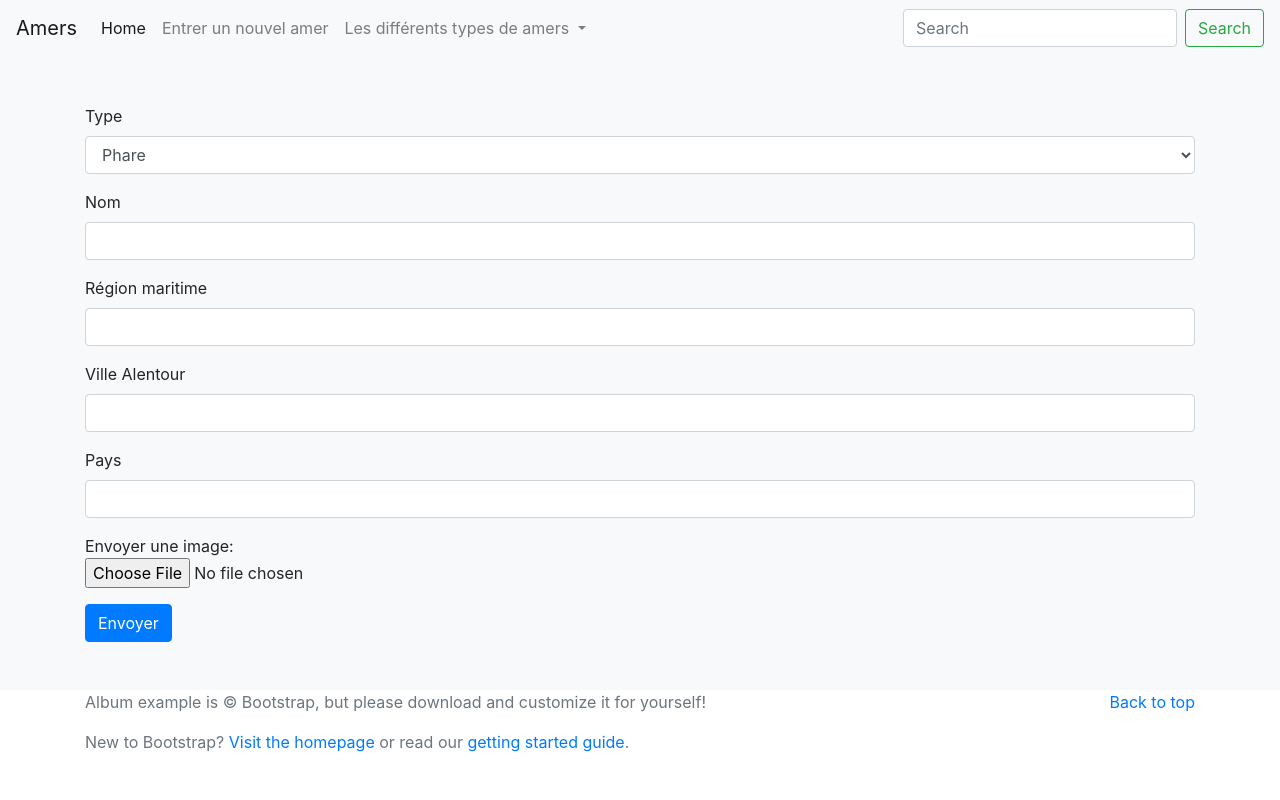
After one commit to jeangren/amersFrance, a PHP site: page /add.php in a window 1280 px wide. The commit adds this page. Run offline with PHP 8.4, Linux system fonts and the light colour scheme.

```diff
--- /dev/null
+++ b/add.php
@@ -0,0 +1,56 @@
+<?php include 'header.php' ?>
+
+
+<main role="main">
+
+    <div class="album py-5 bg-light">
+        <div class="container">
+
+            <div class="row">
+                <div class="col-md-12">
+
+                    <form action="create.php" method="post" enctype="multipart/form-data">
+
+                        <div class="form-group">
+                            <label for="type">Type</label>
+                            <select name="type" class="form-control">
+                                <option value="phare">Phare</option>
+                                <option value="tour">Tour</option>
+                                <option value="architecture remarquable">Architecture Remarquable</option>
+                                <option value="relief naturel">Relief Naturel</option>
+                            </select>
+                        </div>
+
+                        <div class="form-group">
+                            <label for="nom">Nom</label>
+                            <input name="nom" type="text" class="form-control">
+                        </div>
+                        <div class="form-group">
+                            <label for="region">Région maritime</label>
+                            <input name="region" type="text" class="form-control">
+                        </div>
+                        <div class="form-group">
+                            <label for="villeproche">Ville Alentour</label>
+                            <input name="taille" type="text" class="form-control">
+                        </div>
+                        <div class="form-group">
+                            <label for="pays">Pays</label>
+                            <input name="pays" type="text" class="form-control">
+                        </div>
+                        <div class="form-group">
+                            Envoyer une image:<br />
+                            <input type="file" name="monfichier" /><br />
+
+                        </div>
+
+                        <input type="submit" class="btn btn-primary" value="Envoyer">
+
+                    </form>
+                </div>
+            </div>
+        </div>
+
+</main>
+
+
+<?php include 'footer.php' ?>
--- /dev/null
+++ b/footer.php
@@ -0,0 +1,20 @@
+<footer class="text-muted">
+        <div class="container">
+            <p class="float-right">
+                <a href="#">Back to top</a>
+            </p>
+            <p>Album example is &copy; Bootstrap, but please download and customize it for yourself!</p>
+            <p>New to Bootstrap? <a href="https://getbootstrap.com/">Visit the homepage</a> or read our <a href="/docs/4.4/getting-started/introduction/">getting started guide</a>.</p>
+        </div>
+    </footer>
+
+
+
+
+
+    <script src="https://code.jquery.com/jquery-3.4.1.slim.min.js" integrity="sha384-J6qa4849blE2+poT4WnyKhv5vZF5SrPo0iEjwBvKU7imGFAV0wwj1yYfoRSJoZ+n" crossorigin="anonymous"></script>
+    <script src="https://cdn.jsdelivr.net/npm/popper.js@1.16.0/dist/umd/popper.min.js" integrity="sha384-Q6E9RHvbIyZFJoft+2mJbHaEWldlvI9IOYy5n3zV9zzTtmI3UksdQRVvoxMfooAo" crossorigin="anonymous"></script>
+    <script src="https://stackpath.bootstrapcdn.com/bootstrap/4.4.1/js/bootstrap.min.js" integrity="sha384-wfSDF2E50Y2D1uUdj0O3uMBJnjuUD4Ih7YwaYd1iqfktj0Uod8GCExl3Og8ifwB6" crossorigin="anonymous"></script>
+</body>
+
+</html>
--- /dev/null
+++ b/header.php
@@ -0,0 +1,48 @@
+<!doctype html>
+<html lang="en">
+
+<head>
+    <title>Amers</title>
+    <!-- Required meta tags -->
+    <meta charset="utf-8">
+    <meta name="viewport" content="width=device-width, initial-scale=1, shrink-to-fit=no">
+
+    <!-- Bootstrap CSS -->
+    <link rel="stylesheet" href="https://stackpath.bootstrapcdn.com/bootstrap/4.3.1/css/bootstrap.min.css" integrity="sha384-ggOyR0iXCbMQv3Xipma34MD+dH/1fQ784/j6cY/iJTQUOhcWr7x9JvoRxT2MZw1T" crossorigin="anonymous">
+    <link href="css/style.css" rel="stylesheet">
+</head>
+
+<body>
+    <nav class="navbar navbar-expand-lg navbar-light bg-light">
+        <a class="navbar-brand" href="#">Amers</a>
+        <button class="navbar-toggler" type="button" data-toggle="collapse" data-target="#navbarSupportedContent" aria-controls="navbarSupportedContent" aria-expanded="false" aria-label="Toggle navigation">
+            <span class="navbar-toggler-icon"></span>
+        </button>
+
+        <div class="collapse navbar-collapse" id="navbarSupportedContent">
+            <ul class="navbar-nav mr-auto">
+                <li class="nav-item active">
+                    <a class="nav-link" href="#">Home <span class="sr-only">(current)</span></a>
+                </li>
+                <li class="nav-item">
+                    <a class="nav-link" href="#">Entrer un nouvel amer</a>
+                </li>
+                <li class="nav-item dropdown">
+                    <a class="nav-link dropdown-toggle" href="#" id="navbarDropdown" role="button" data-toggle="dropdown" aria-haspopup="true" aria-expanded="false">
+                        Les différents types de amers
+                    </a>
+                    <div class="dropdown-menu" aria-labelledby="navbarDropdown">
+                        <a class="dropdown-item" href="#">Phares</a>
+                        <a class="dropdown-item" href="#">Tours</a>
+                        <a class="dropdown-item" href="#">Architecture remarquable</a>
+                        <a class="dropdown-item" href="#">Relief naturel</a>
+                    </div>
+                </li>
+
+            </ul>
+            <form class="form-inline my-2 my-lg-0">
+                <input class="form-control mr-sm-2" type="search" placeholder="Search" aria-label="Search">
+                <button class="btn btn-outline-success my-2 my-sm-0" type="submit">Search</button>
+            </form>
+        </div>
+    </nav>
```
Also changed, not shown: index.php (+36 -37 lines).
